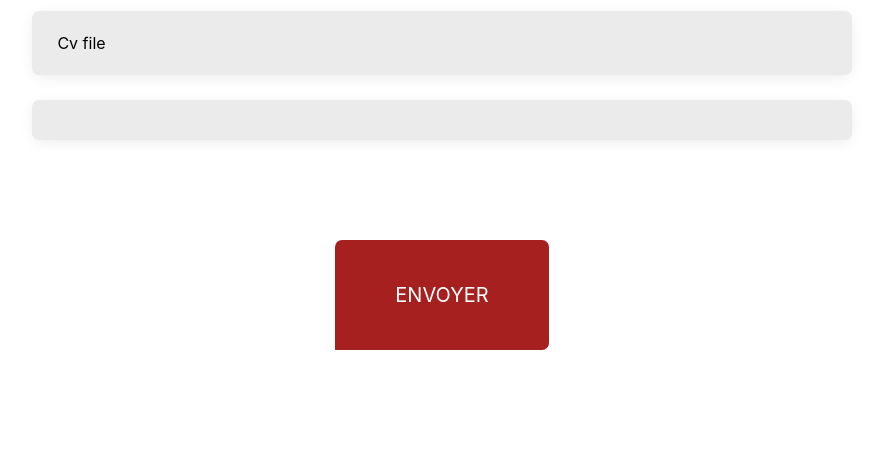
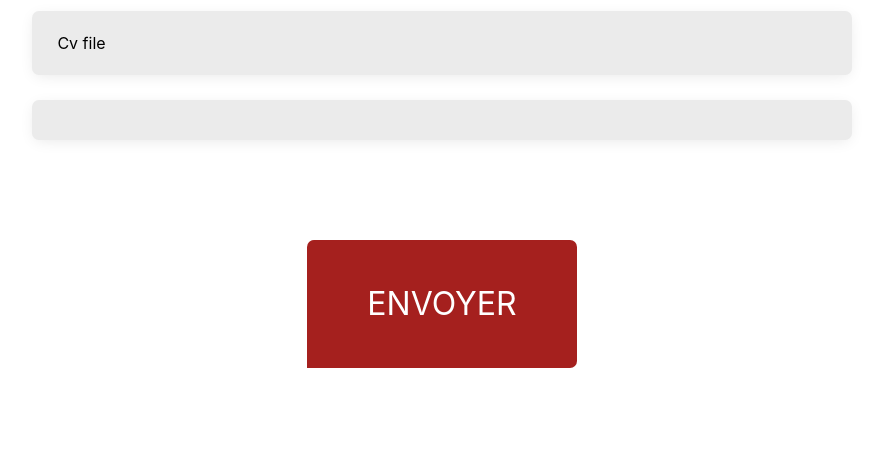
Before and after one commit to MWMatthieuL/ISCOM, a Symfony app: template templates/question/student.html.twig in a window 1280 px wide. Shown: the part 2707-3175 px from the top of the page, without its empty margins (198-1081 px from the left). Before the commit the page ends 3057 px from the top, so only its background shows below. Run offline with Twig, Linux system fonts and the light colour scheme; the template is opened without the code that fills it, so the values that code supplies are empty; form fields are guessed from the names that the template uses; style sheets or scripts are compiled from the project's sources; some libraries are stand-ins or nearby versions.

Commit message:
fix submit button font-size

```diff
--- a/templates/question/student.html.twig
+++ b/templates/question/student.html.twig
@@ -167,7 +167,7 @@ position: -webkit-sticky;
     <h2 style="font-weight: bold; margin-bottom: 15px;margin-top: 30px">Votre CV</h2>
     <label id="cv_file" for="student_questions_cvFile_file">Chargez votre CV au format PDF (recommandé)<i style="float: right; color: #A5201E; font-size: 30px" class="bi bi-download"></i></label>
     {{ form_row(form.cvFile) }}
-    <button style="margin: 100px auto 100px; display: block; border: none; background-color: #A5201E; color: #fff; padding: 40px 60px; border-radius: 7px 7px 7px 0px; font-size: 20px;" type="submit">
+    <button style="margin: 100px auto 100px; display: block; border: none; background-color: #A5201E; color: #fff; padding: 40px 60px; border-radius: 7px 7px 7px 0px; font-size: 32px;" type="submit">
         ENVOYER
     </button>
     {{ form_end(form) }}
```
